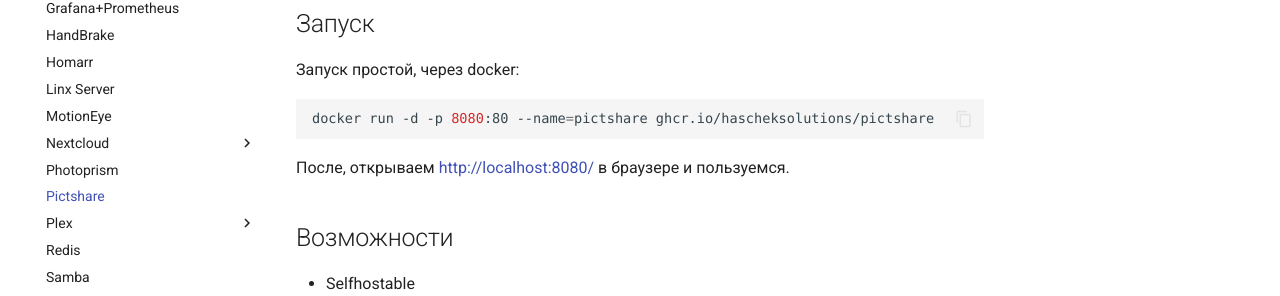
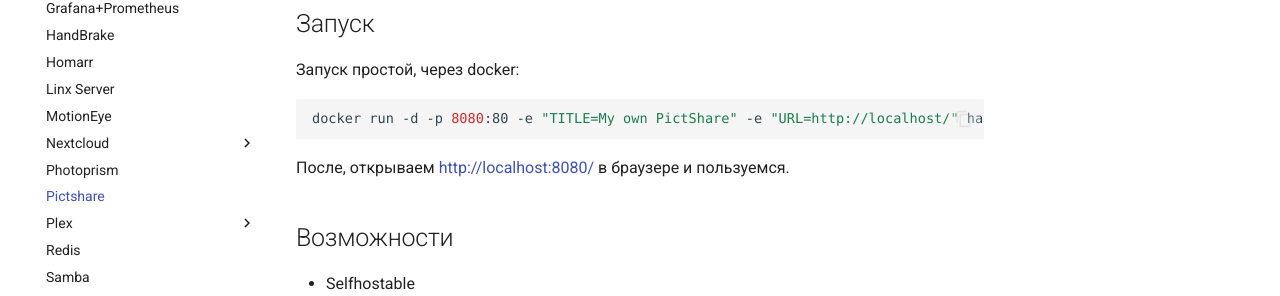
Before and after one commit to TheSt1tch/docs, an MkDocs documentation site: the page built from docs/docker/pictshare.md, in a window 1280 px wide and 1329 px high. Shown: the part 438-734 px from the top of the window. Built offline with MkDocs 1.6.1 and Material for MkDocs 9.7.7, drawn with Linux system fonts in a browser that asks for light colours; some web fonts are replaced.

Commit message:
update pictshare page

````diff
--- a/docs/docker/pictshare.md
+++ b/docs/docker/pictshare.md
@@ -11,7 +11,7 @@
 Запуск простой, через docker:
 
 ```bash
-docker run -d -p 8080:80 --name=pictshare ghcr.io/hascheksolutions/pictshare
+docker run -d -p 8080:80 -e "TITLE=My own PictShare" -e "URL=http://localhost/" hascheksolutions/pictshare:2
 ```
 
 После, открываем [http://localhost:8080/](http://localhost:8080) в браузере и пользуемся.
````
